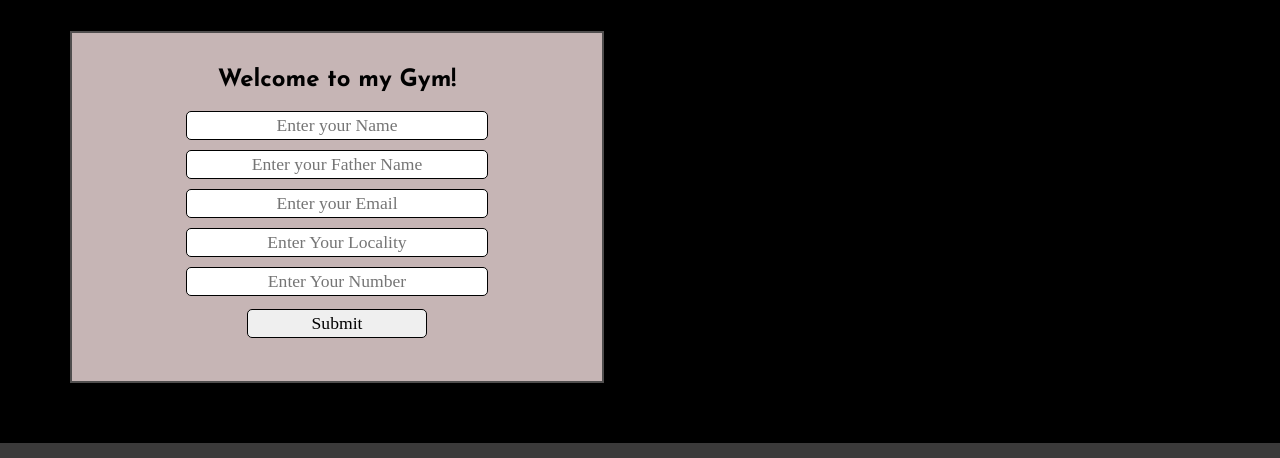
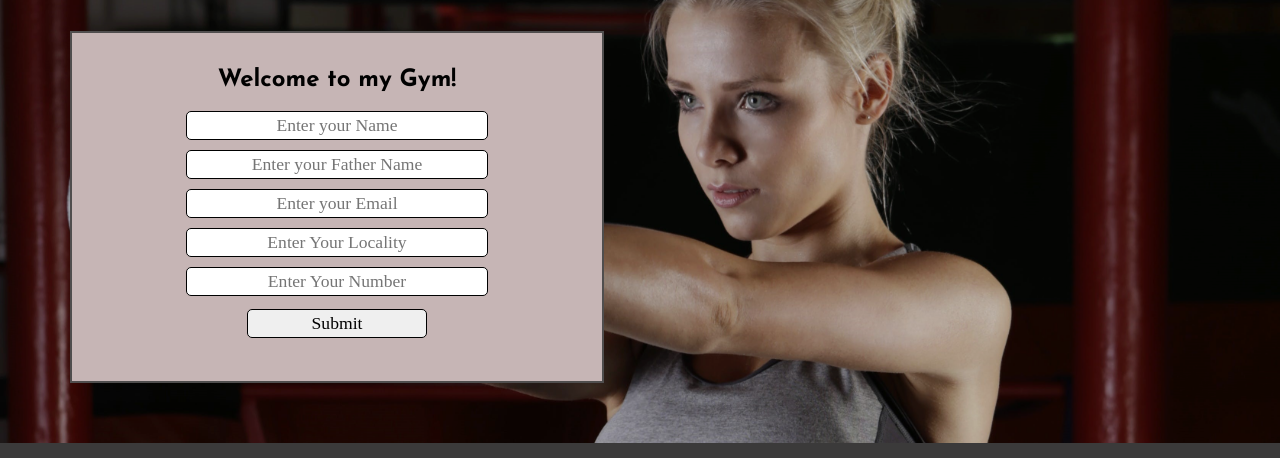
Before and after one commit to ScriptingWithSaad/Saad-Gym-Fitness-Landing-Page, a plain HTML site: page index.html in a window 1280 px wide. Shown: the part 115-573 px from the top of the page. Drawn offline with Linux system fonts and the light colour scheme; files whose address does not match are found by name; a web font is replaced by a local one.

Commit message:
Update style.css

```diff
--- a/stylesheet/style.css
+++ b/stylesheet/style.css
@@ -11,7 +11,7 @@ body {
 body::before {
     content: "";
     position: absolute;
-    background: url("./assets/images/pexels-pixabay-416809.jpg") no-repeat center center/cover;
+    background: url("../assets/images/pexels-pixabay-416809.jpg") no-repeat center center/cover;
     height: 100%;
     width: 100%;
     z-index: -1;
```
